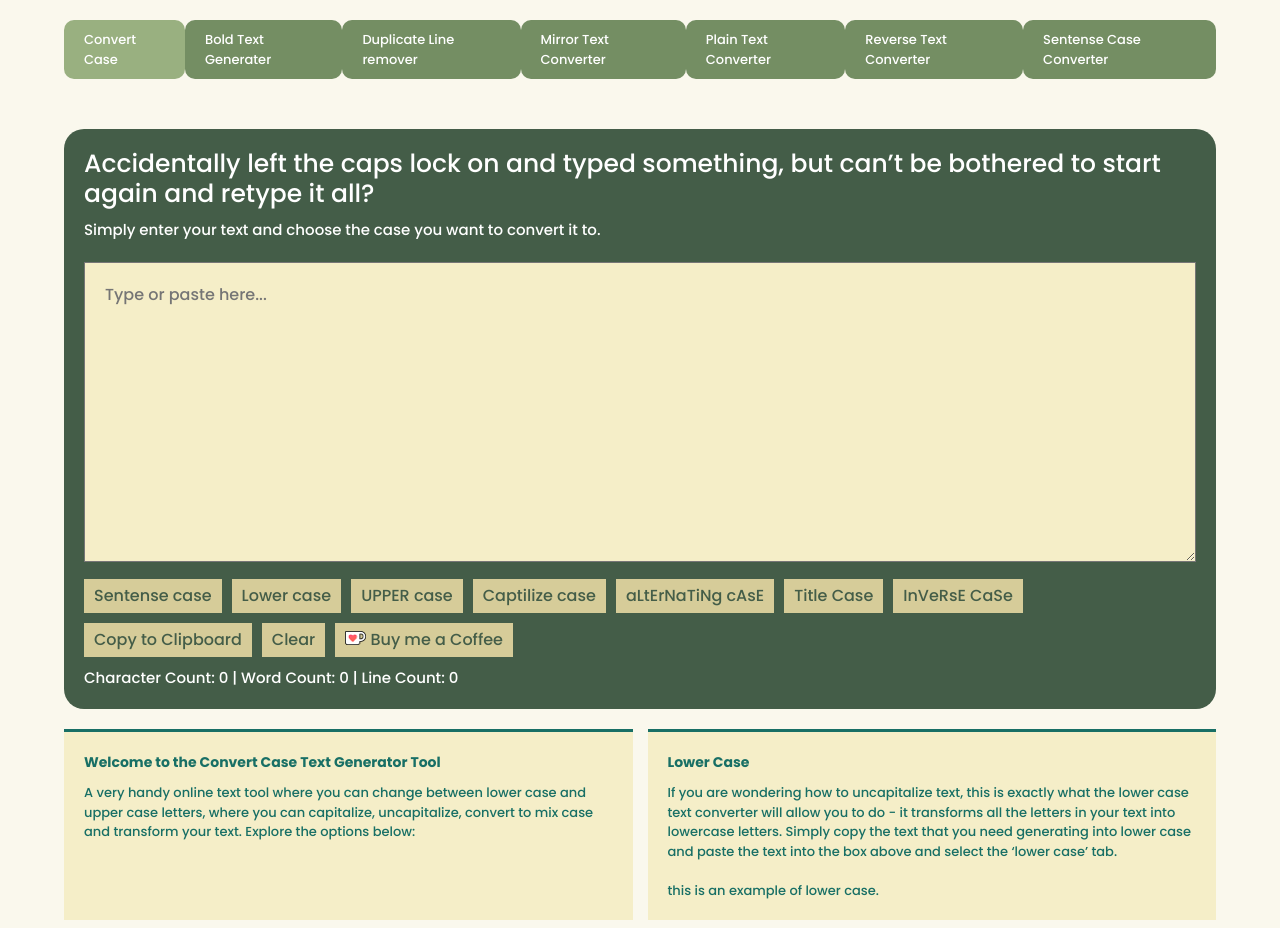
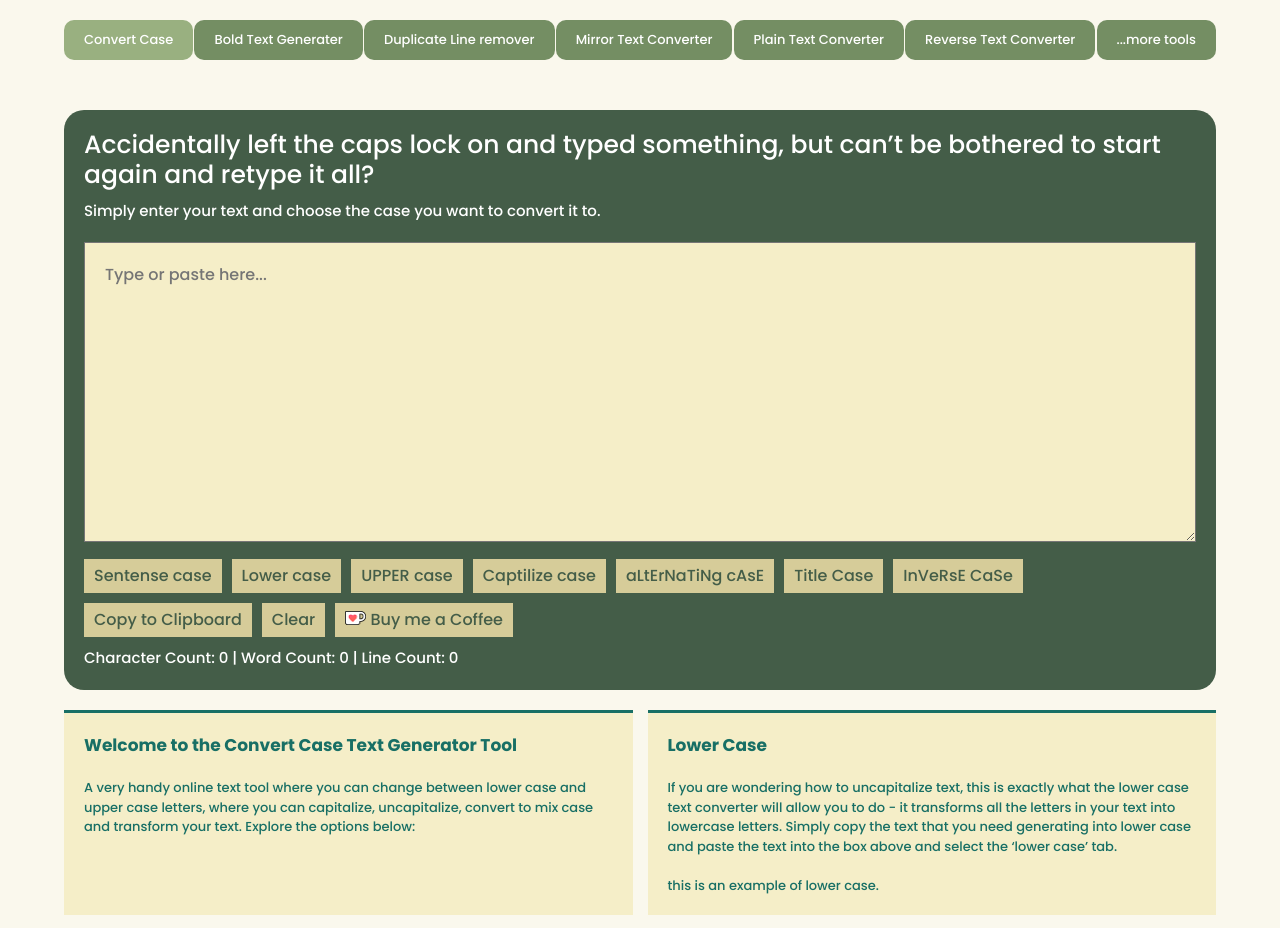
Before and after one commit to Karthik-Kahil/case-converter, a React (Vite) app: page / in a window 1280 px wide. Shown: the top 928 px of the page. Built offline with nearby package versions, Linux system fonts and the light colour scheme.

Commit message:
components updates

```diff
--- a/src/Features/Navbar/NavBar.jsx
+++ b/src/Features/Navbar/NavBar.jsx
@@ -18,9 +18,7 @@ function NavBar() {
         <NavLinks to="/mirror-text-converter">Mirror Text Converter</NavLinks>
         <NavLinks to="/plain-text-converter">Plain Text Converter</NavLinks>
         <NavLinks to="/reverse-text-converter">Reverse Text Converter</NavLinks>
-        <NavLinks to="/sentense-text-converter">
-          Sentense Case Converter
-        </NavLinks>
+        <NavLinks to="/sentense-text-converter">...more tools</NavLinks>
       </StyledUl>
     </nav>
   );
--- a/src/UI/InformationStyledBox.jsx
+++ b/src/UI/InformationStyledBox.jsx
@@ -8,12 +8,12 @@ const StyledBox = styled.div`
   border-top: 3px solid #186f65;
 
   & h4 {
-    font-size: 1.4rem;
+    font-size: 1.7rem;
   }
 
   & p {
     font-size: 1.3rem;
-    padding-top: 1rem;
+    padding-top: 2rem;
     hyphens: none;
   }
 `;
```
